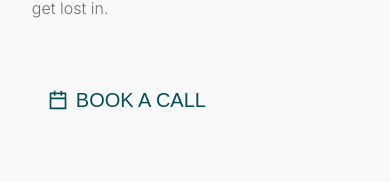
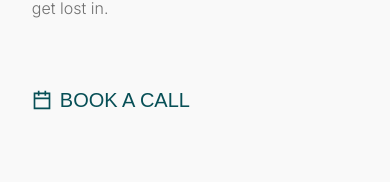
Before and after one commit to pxp-brownie/pxpbrownie.com, a Next.js app: page / in a window 390 px wide. Shown: the part 528-710 px from the top of the page. Built offline with nearby package versions, Linux system fonts and the light colour scheme; a web font is replaced by a local one.

Commit message:
style: Adjust padding for bio CTA and mobile layout, and set fill-available height for main layouts.

```diff
--- a/src/app/page.module.css
+++ b/src/app/page.module.css
@@ -130,6 +130,7 @@
     flex: 1;
     width: 100%;
     overflow: hidden;
+    height: fill-available;
 }
 
 .profileHero {
@@ -158,11 +159,13 @@
         top: 0;
         background-color: var(--color-gray-50);
         z-index: 50;
+        padding: 8px 8px 8px 16px;
     }
 
     .mainLayout {
         flex-direction: column;
         overflow-y: visible;
+        height: fill-available;
     }
 
     .profileHero {
@@ -299,7 +302,7 @@
 .bioCTA {
     display: flex;
     align-items: center;
-    padding: 1.5rem 1rem;
+    padding: 1.5rem 0rem;
     gap: 0.5rem;
     cursor: pointer;
 }
```
